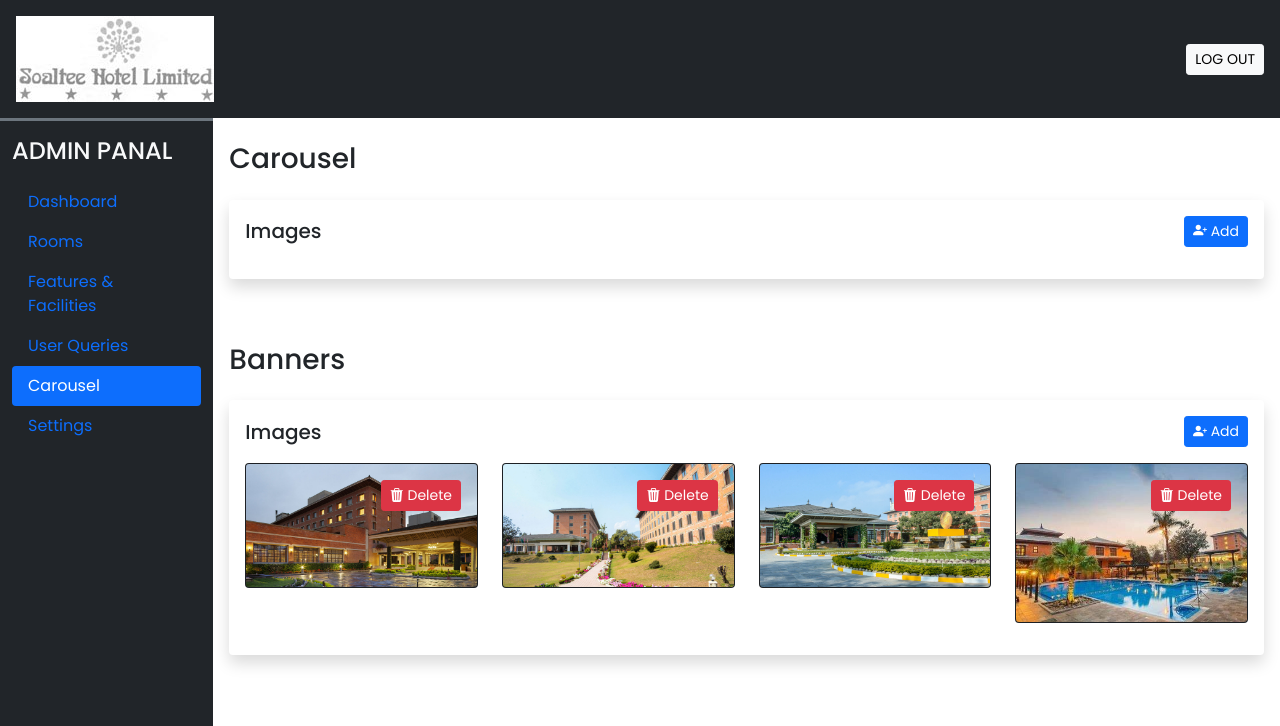
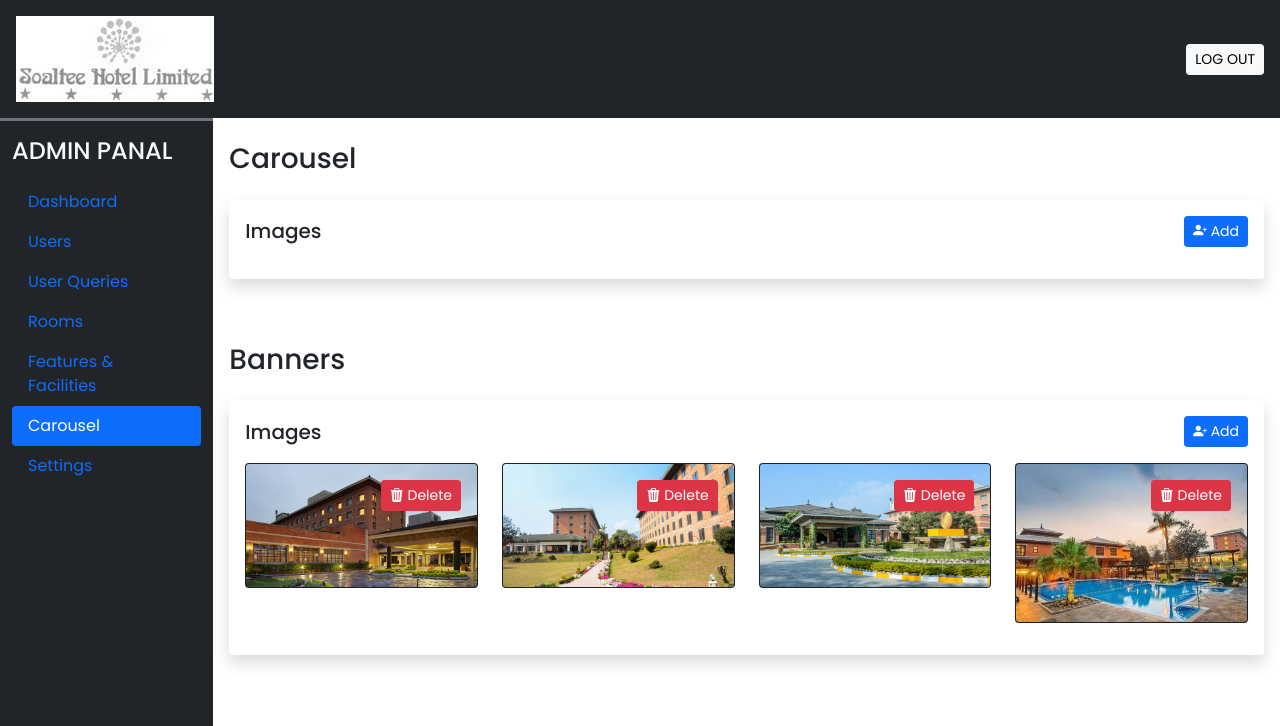
Before and after one commit to Bishal007-eng/Hotel-Reservation.github.io, a PHP site: page /hotel/Admin/carousel.php in a window 1280 px wide. Shown: the top 726 px of the page. Run offline with PHP 8.4, Linux system fonts and the light colour scheme; a user stored in the database is signed in; data comes from the database, SQL or seed files in the repository; data that the repository does not hold is empty; some libraries are stand-ins or nearby versions.

Commit message:
user management

```diff
--- a/Admin/inc/header.php
+++ b/Admin/inc/header.php
@@ -23,13 +23,16 @@
                         <a class="nav-link" href="dashboard.php">Dashboard</a>
                     </li>
                     <li class="nav-item">
+                        <a class="nav-link" href="rooms.php">Users</a>
+                    </li>
+                    <li class="nav-item">
+                        <a class="nav-link" href="user_queries.php">User Queries</a>
+                    </li>
+                    <li class="nav-item">
                         <a class="nav-link" href="rooms.php">Rooms</a>
                     </li>
                     <li class="nav-item">
                         <a class="nav-link" href="features_facilities.php">Features & Facilities</a>
-                    </li>
-                    <li class="nav-item">
-                        <a class="nav-link" href="user_queries.php">User Queries</a>
                     </li>
                     <li class="nav-item">
                         <a class="nav-link" href="carousel.php">Carousel</a>
```
